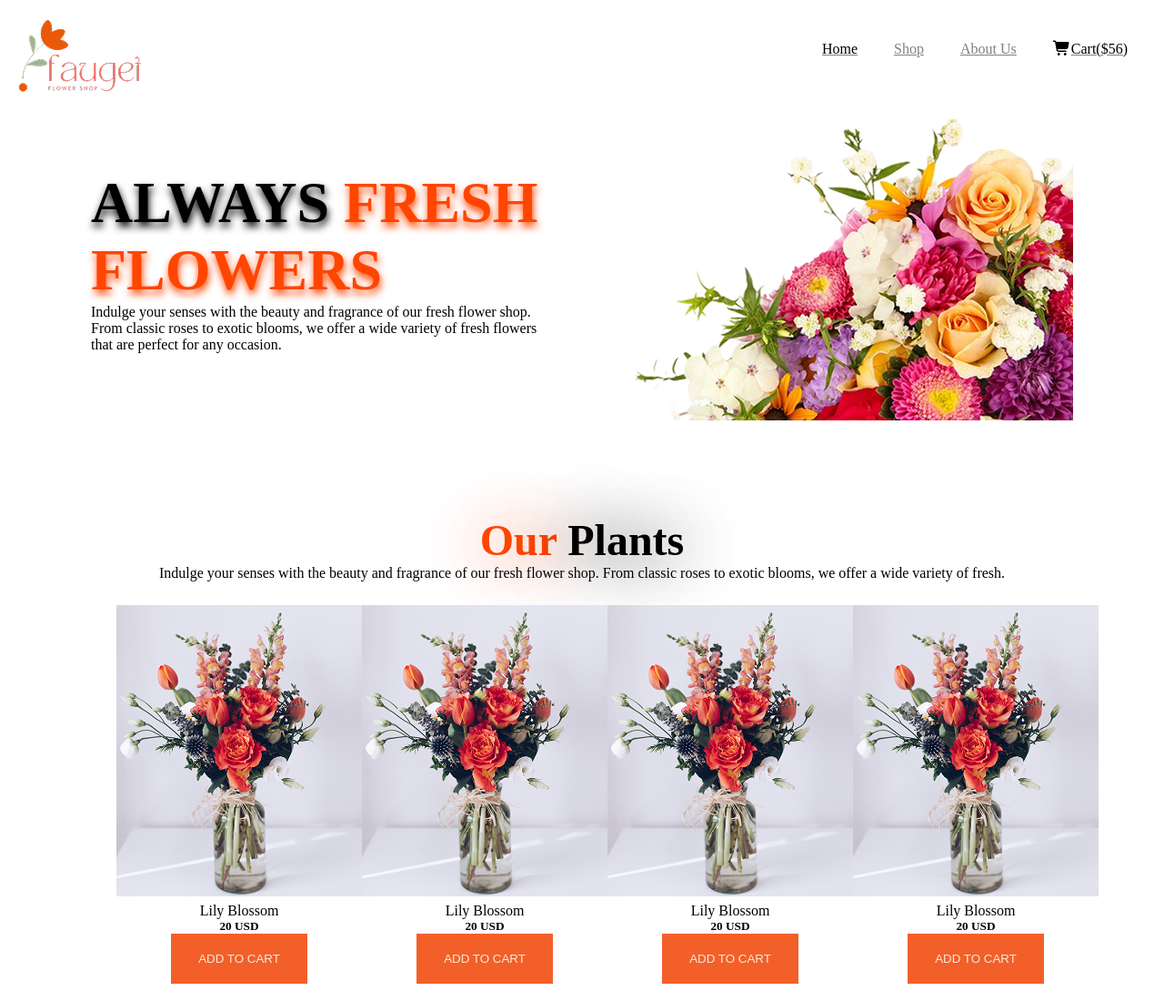
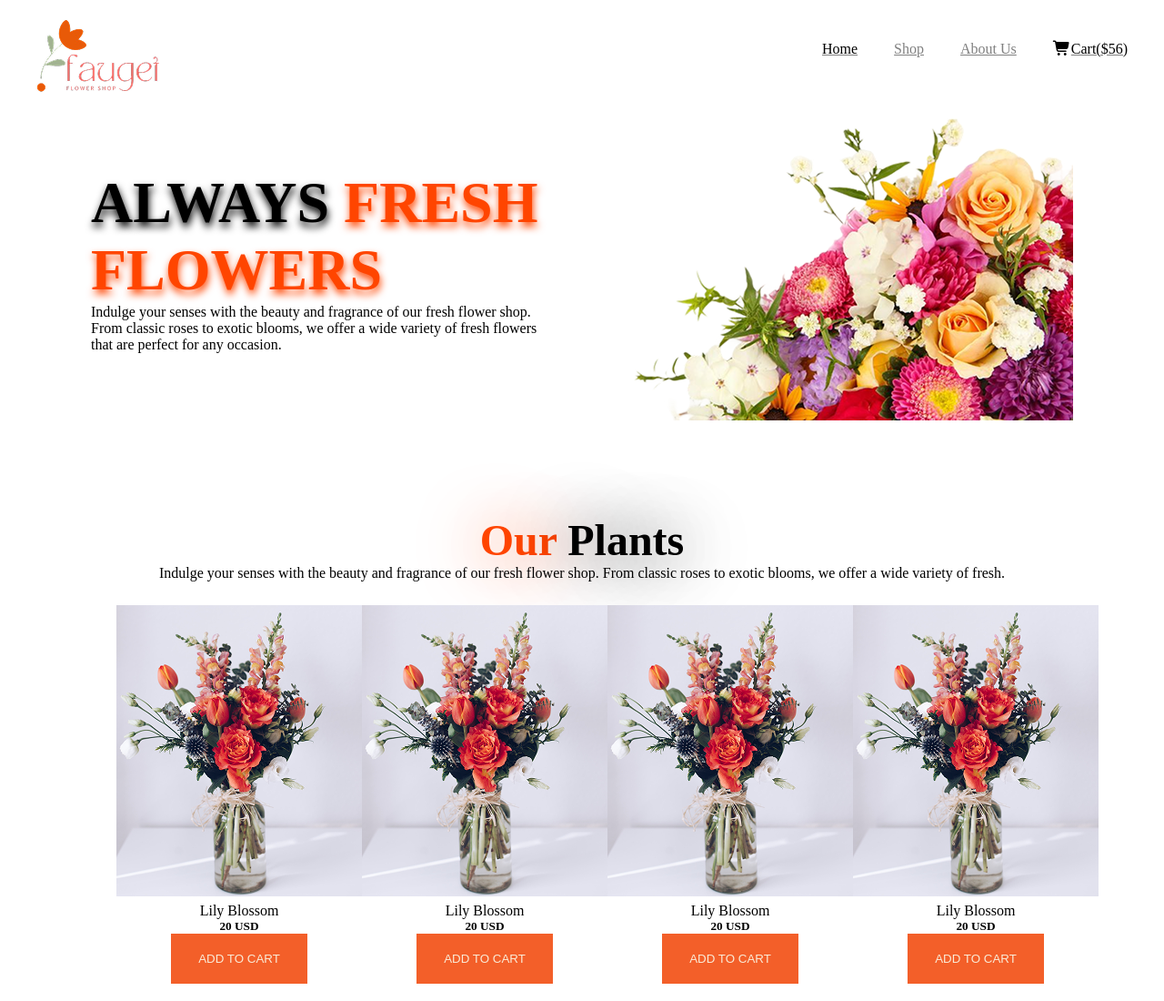
Before and after one commit to SAM-7488/Assignment-2, a plain HTML site: page Base.html in a window 1280 px wide. Shown: the top 1100 px of the page at 91% size. Drawn offline with Linux system fonts and the light colour scheme.

Commit message:
Final-Nav bar

```diff
--- a/style.css
+++ b/style.css
@@ -26,7 +26,7 @@
 .navbar{
     display: flex;
     justify-content: space-between;
-    padding: ;
+    padding-left:20px ;
     align-items: center;
 
 
```
